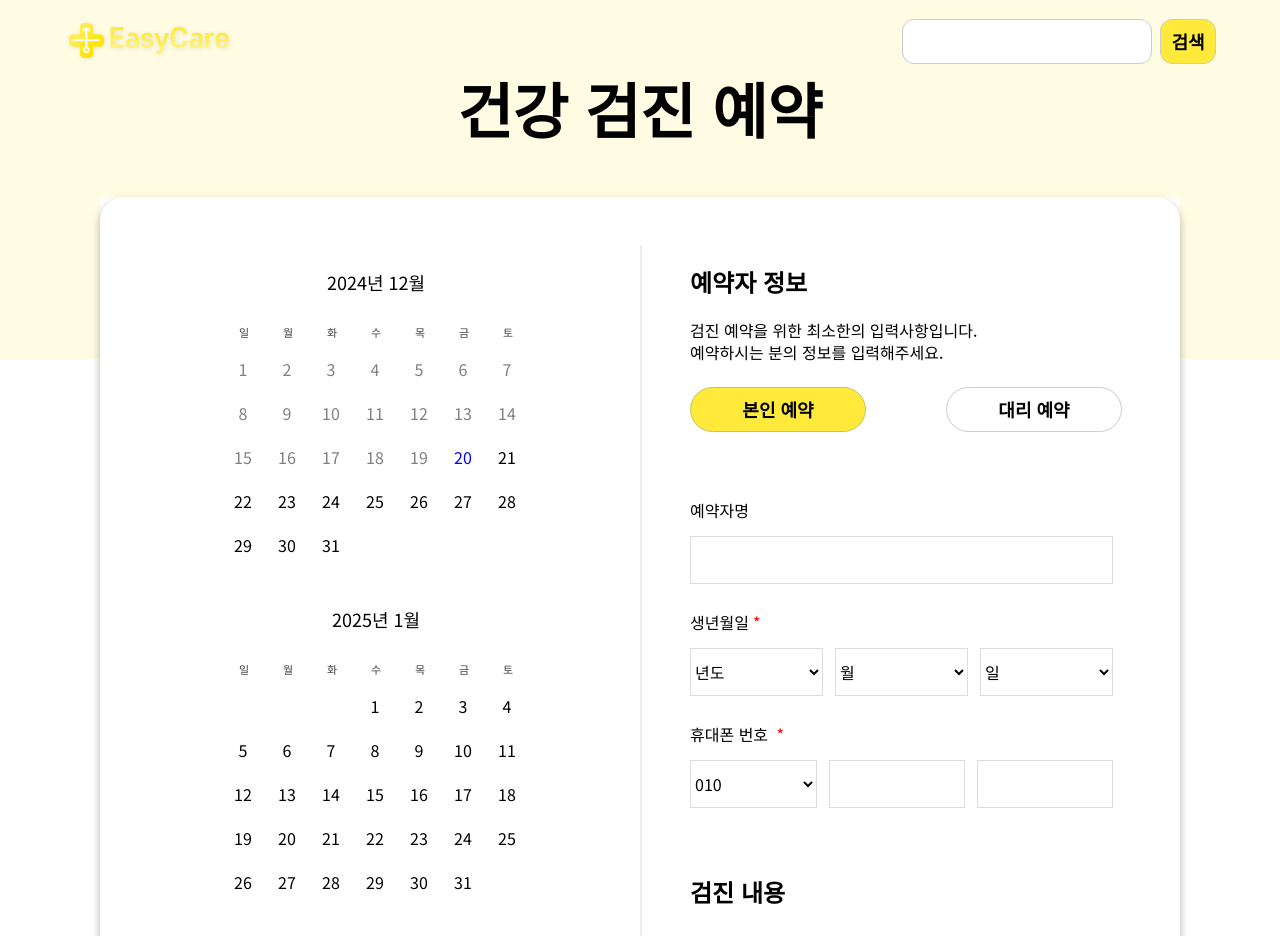
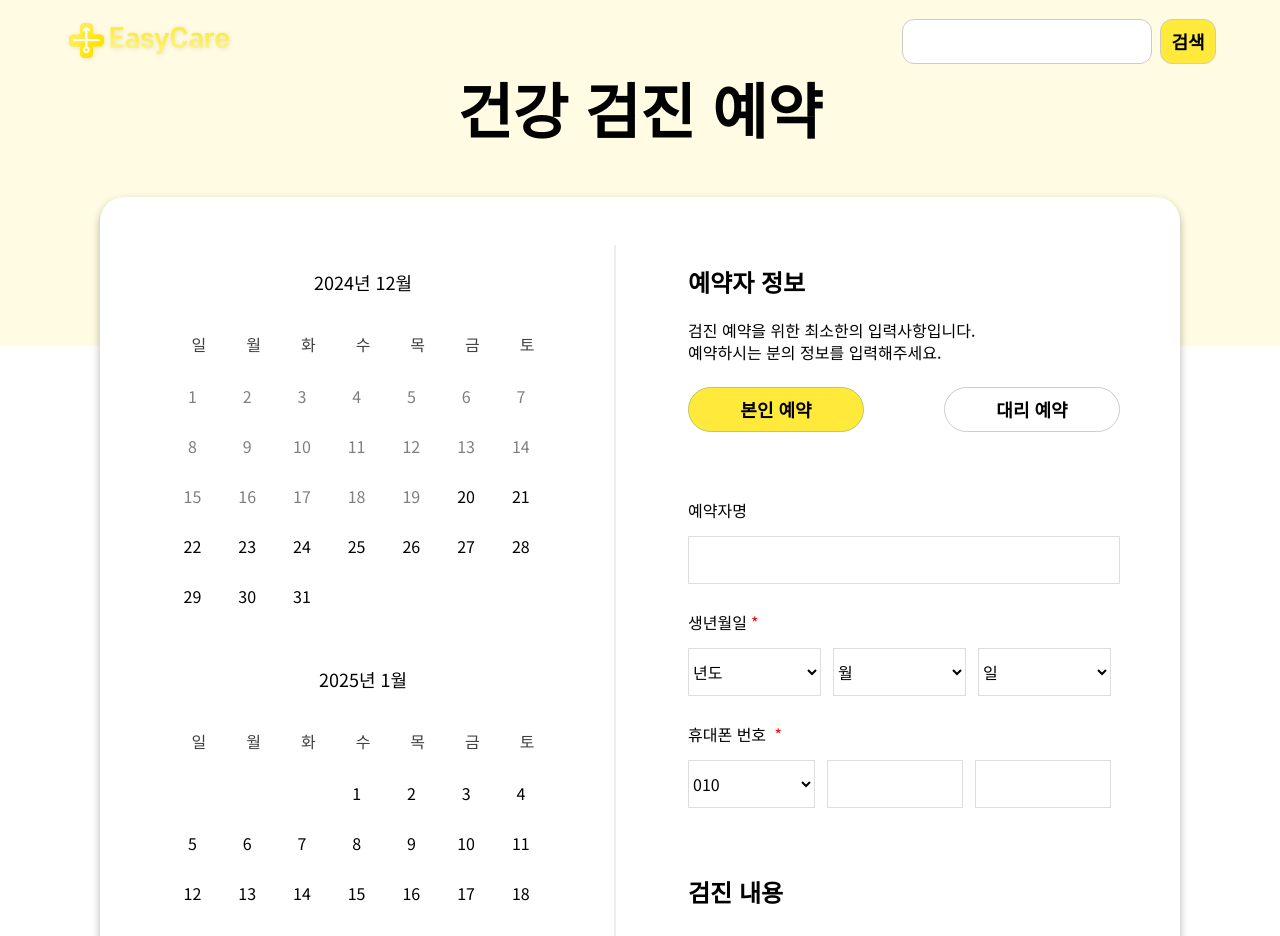
Before and after one commit to hospital-reservation-system/front, a Next.js app: page / in a window 1280 px wide. Shown: the top 936 px of the page. Built offline with nearby package versions, Linux system fonts and the light colour scheme.

Commit message:
건강 검진 예약 화면 css 수정

```diff
--- a/src/components/Calander/Calander.module.scss
+++ b/src/components/Calander/Calander.module.scss
@@ -2,8 +2,9 @@
     display: flex;
     flex-direction: column;
     align-items: center;
+    margin: 0 auto;
     font-size: 16px;
-    width: 432px;
+    width: 400px;
     height: 1102px;
     overflow-y: scroll;
     scrollbar-width: thin;
--- a/src/components/Calander/Calander.tsx
+++ b/src/components/Calander/Calander.tsx
@@ -34,21 +34,22 @@ const Calander = () => {
                     mode="single"
                     styles={{
                         weekday: {
-                            fontSize: "11px",
+                            fontSize: "16px",
                             textAlign: "center",
                             lineHeight: "13px",
                         },
                         day: { fontSize: "16px" },
-                        // day_button: {
-                        //     backgroundColor: "black",
-                        //     color: "white",
-                        // },
+                        day_button: {
+                            display: "flex",
+                            justifyContent: "center",
+                            alignItems: "center",
+                        },
                         nav: { display: "none" },
                         month_caption: {
                             display: "flex",
                             justifyContent: "center",
                             alignItems: "center",
-                            margin: "0 auto",
+
                             paddingBottom: "28px",
                             fontSize: "18px",
                             fontWeight: "400",
--- a/src/style/globals.css
+++ b/src/style/globals.css
@@ -24,12 +24,23 @@
     --x-large: 1.25rem;
     --large: 1.125rem;
     --medium: 1rem;
-  --samll: .875rem;
-  --x-small: .625rem;
+    --samll: 0.875rem;
+    --x-small: 0.625rem;
 
-  --main-color: #FFEA3C;
-  --sub-color: #FFFCE3;
+    --main-color: #ffea3c;
+    --sub-color: #fffce3;
 
-  --errors: #FF0045;
-
+    --errors: #ff0045;
 }
+/** daypicker css*/
+* {
+    --rdp-today-color: #000000;
+    --rdp-accent-color: #000000;
+    --rdp-accent-background-color: #000000;
+    --rdp-selected-border: 1px solid #000000;
+    --rdp-weekday-padding: 20px;
+    --rdp-outline: #000000;
+    --rdp-weekday-text-align: center;
+    --rdp-day-width: 50px;
+    --rdp-day-height: 50px;
+}
--- a/src/views/reservation/Reservation.module.scss
+++ b/src/views/reservation/Reservation.module.scss
@@ -1,17 +1,11 @@
 .reservationWrapper {
-    display: flex;
-    flex-direction: column;
-    justify-content: center;
-    align-items: center;
-    flex-direction: column;
+    margin: 0 auto;
     padding-bottom: 64px;
-    background-color: #fff;
 
     .reservationSection {
-        width: 1080px;
+        max-width: 1080px;
 
         .reservationTitle {
-            background-color: #fffce3;
             font-size: 60px;
             font-weight: 700;
             line-height: 50px;
@@ -20,18 +14,31 @@
         }
 
         .reservationContainer {
-            height: 1358px;
             display: flex;
-            flex-direction: row;
+            flex-direction: column;
             padding: 48px 12px;
+            background-color: #ffffff;
             box-shadow: 0 4px 8px rgba(0, 0, 0, 0.3);
             border-radius: 24px;
-            position: relative;
+
+            .reservationForm {
+                display: grid;
+                grid-template-columns: repeat(2, 1fr);
+                gap: 24px;
+
+                @media (max-width: 1080px) {
+                    grid-template-columns: 1fr;
+                }
 
                 .calander {
                     height: 1100px;
                     padding: 24px 48px;
                     border-right: 2px solid #eeeeee;
+
+                    @media (max-width: 1080px) {
+                        border-right: none;
+                        padding-bottom: 50px;
+                    }
                 }
 
                 .reservationInfo {
@@ -62,15 +69,13 @@
                     }
 
                     .checkupContainer {
-                    height: 273px;
                         display: flex;
                         flex-direction: column;
-                    justify-content: space-between;
+                        gap: 24px;
 
                         .checkupContent {
                             font-size: 24px;
                             line-height: 40px;
-                        padding-bottom: 30px;
                         }
 
                         .requiredSymbol {
@@ -92,12 +97,11 @@
                         }
                     }
                 }
-
+            }
             .reservationBtn {
-                position: absolute;
-                bottom: 20px;
-                left: 50%;
-                transform: translateX(-50%);
+                display: flex;
+                justify-content: center;
+                padding-top: 50px;
             }
         }
     }
--- a/src/views/reservation/Reservation.tsx
+++ b/src/views/reservation/Reservation.tsx
@@ -14,18 +14,25 @@ import ReservationCard from "@/components/ReservationCard/ReservationCard";
 const cx = cn.bind(styles);
 
 const Reservation = () => {
+    /** TextInput창 크기 */
+    const inputSize = { width: "100%", height: "48px" };
+
     return (
         <div className={cx("reservationWrapper")}>
             <section className={cx("reservationSection")}>
                 <h1 className={cx("reservationTitle")}>건강 검진 예약</h1>
                 <div className={cx("reservationContainer")}>
+                    <div className={cx("reservationForm")}>
                         <div className={cx("calander")}>
                             <Calander />
                         </div>
                         <div className={cx("reservationInfo")}>
-                        <h2 className={cx("reservationUser")}>예약자 정보</h2>
+                            <h2 className={cx("reservationUser")}>
+                                예약자 정보
+                            </h2>
                             <p className={cx("reservationDetail")}>
-                            검진 예약을 위한 최소한의 입력사항입니다. <br></br>
+                                검진 예약을 위한 최소한의 입력사항입니다.{" "}
+                                <br></br>
                                 예약하시는 분의 정보를 입력해주세요.
                             </p>
                             <div className={cx("reservatioBtn")}>
@@ -41,16 +48,14 @@ const Reservation = () => {
                                 />
                             </div>
                             <div className={cx("reservatioInput")}>
-                            <TextInput
-                                label="예약자명"
-                                width="423"
-                                height="48"
-                            />
+                                <TextInput label="예약자명" {...inputSize} />
                                 <BirthInput />
                                 <PhoneInput />
                             </div>
                             <div className={cx("checkupContainer")}>
-                            <h2 className={cx("checkupContent")}>검진 내용</h2>
+                                <h2 className={cx("checkupContent")}>
+                                    검진 내용
+                                </h2>
                                 <div className={cx("radioContainer")}>
                                     <p>
                                         예약 구분
@@ -77,6 +82,8 @@ const Reservation = () => {
                                     />
                                 </div>
                             </div>
+                        </div>
+                    </div>
                     <div className={cx("reservationBtn")}>
                         <Button
                             label="예약하기"
@@ -85,7 +92,6 @@ const Reservation = () => {
                         />
                     </div>
                 </div>
-                </div>
             </section>
         </div>
     );
```
Lines whose indentation alone changed are shown as unchanged.
